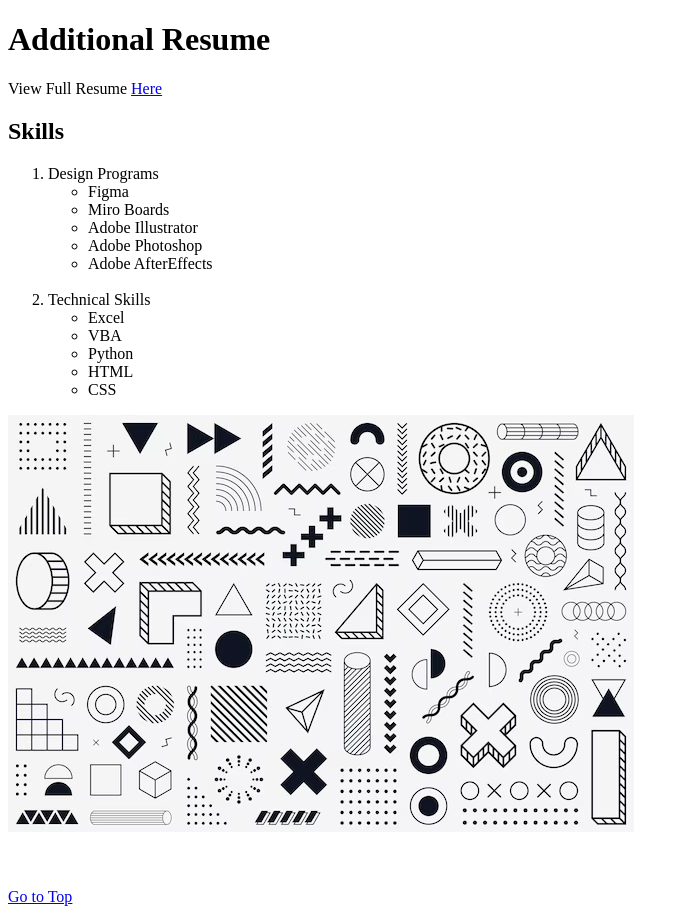
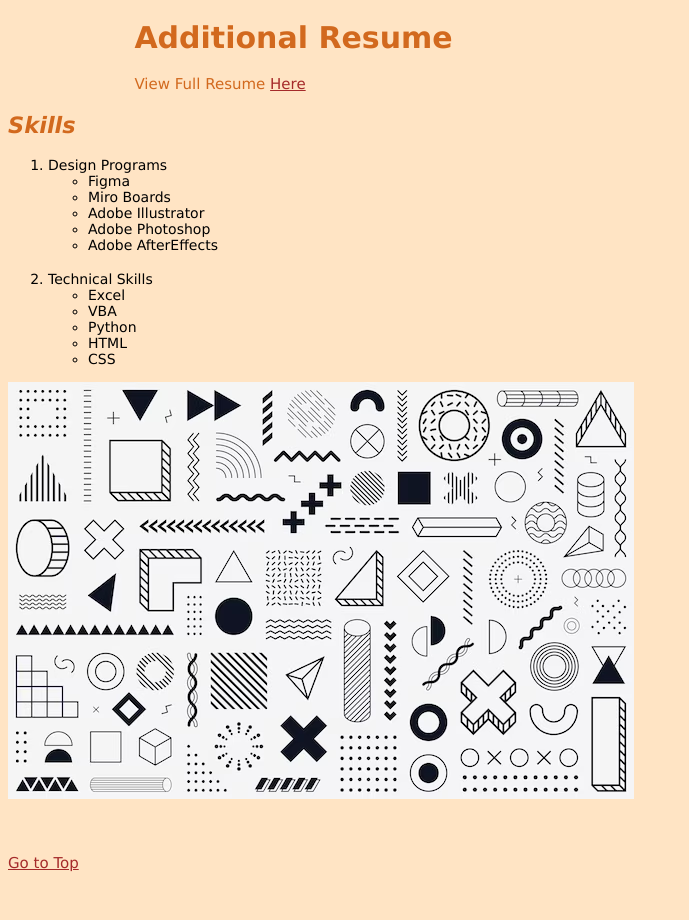
Before and after one commit to rhun/IS201, a plain HTML site: page startbootstrap-clean-blog-gh-pages/homemade.html in a window 1280 px wide. Shown: the whole page, without its empty margins (0-689 px from the left). Drawn offline with Linux system fonts and the light colour scheme; the site is published under a folder, as on GitHub Pages, so addresses that start at the root find nothing; grey boxes are pictures that could not be loaded.

Commit message:
Add files via upload

```diff
--- a/startbootstrap-clean-blog-gh-pages/homemade.html
+++ b/startbootstrap-clean-blog-gh-pages/homemade.html
@@ -5,7 +5,7 @@
     <meta http-equiv="X-UA-Compatible" content="IE=edge">
     <meta name="viewport" content="width=device-width, initial-scale=1.0">
     <title>Extra Resume</title>
-    <link rel="stylesheet" href="/styles.css">
+    <link rel="stylesheet" href="styles.css">
 </head>
 <body>
     <div class="div1">
--- /dev/null
+++ b/startbootstrap-clean-blog-gh-pages/styles.css
@@ -0,0 +1,22 @@
+body{
+    font-family: Verdana, Geneva, Tahoma, sans-serif;
+    font-size: 15px;
+    color: chocolate;
+    background-color: bisque;
+
+}
+li{
+    font-size: 14px;
+}
+a{
+    color: brown;
+}
+.div2{
+    font-style: italic;
+}
+.div3{
+    color:black;
+}
+.div1{
+    padding-left: 10%;
+}
```
